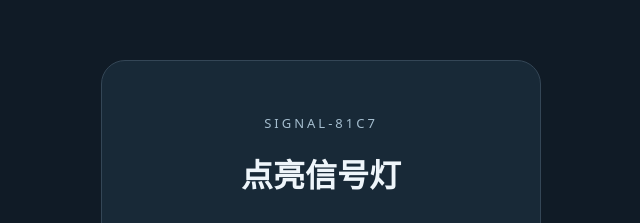
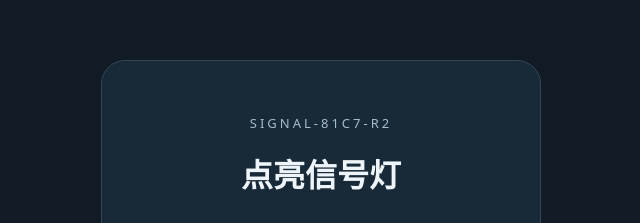
Before and after one commit to Ray-HA7CH/signal-lamp-81c7, a plain HTML site: page index.html in a window 1280 px wide. Shown: the part 131-354 px from the top of the page, 319-959 px from the left. Drawn offline with Linux system fonts and the light colour scheme.

Commit message:
Publish SIGNAL-81C7-R2

```diff
--- a/index.html
+++ b/index.html
@@ -19,7 +19,7 @@
 </head>
 <body>
   <main>
-    <p class="tag">SIGNAL-81C7</p>
+    <p class="tag">SIGNAL-81C7-R2</p>
     <h1>点亮信号灯</h1>
     <div id="lamp" class="lamp" aria-hidden="true"></div>
     <p id="status" role="status" aria-live="polite">信号灯已熄灭</p>
```
